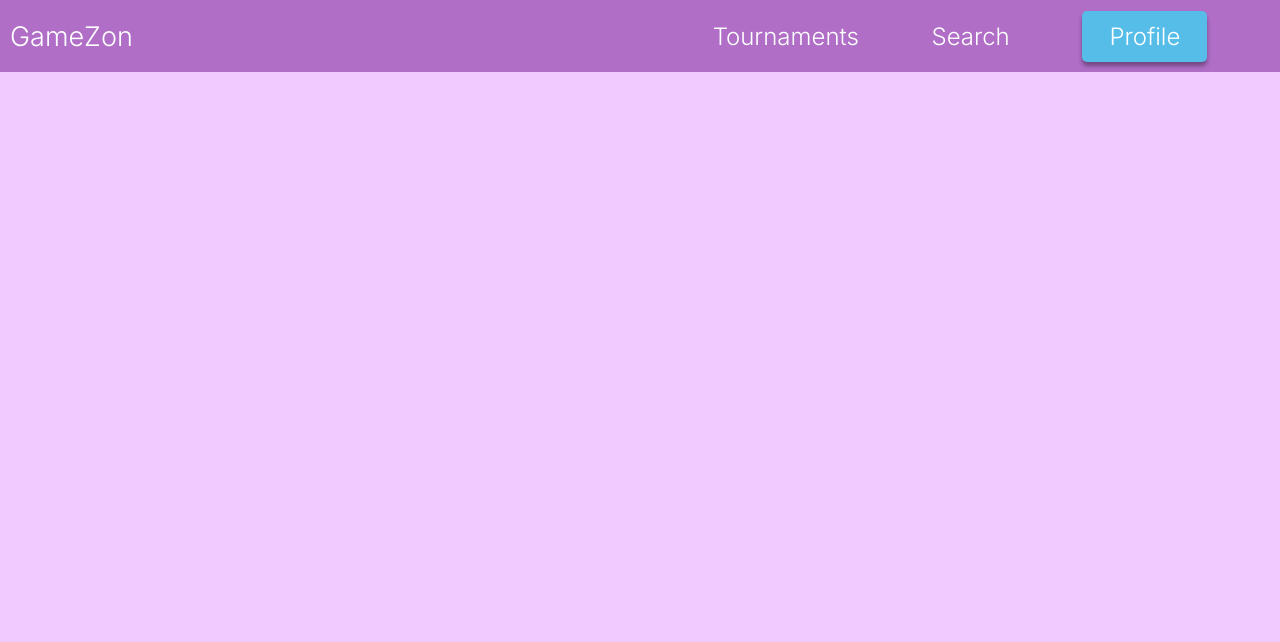
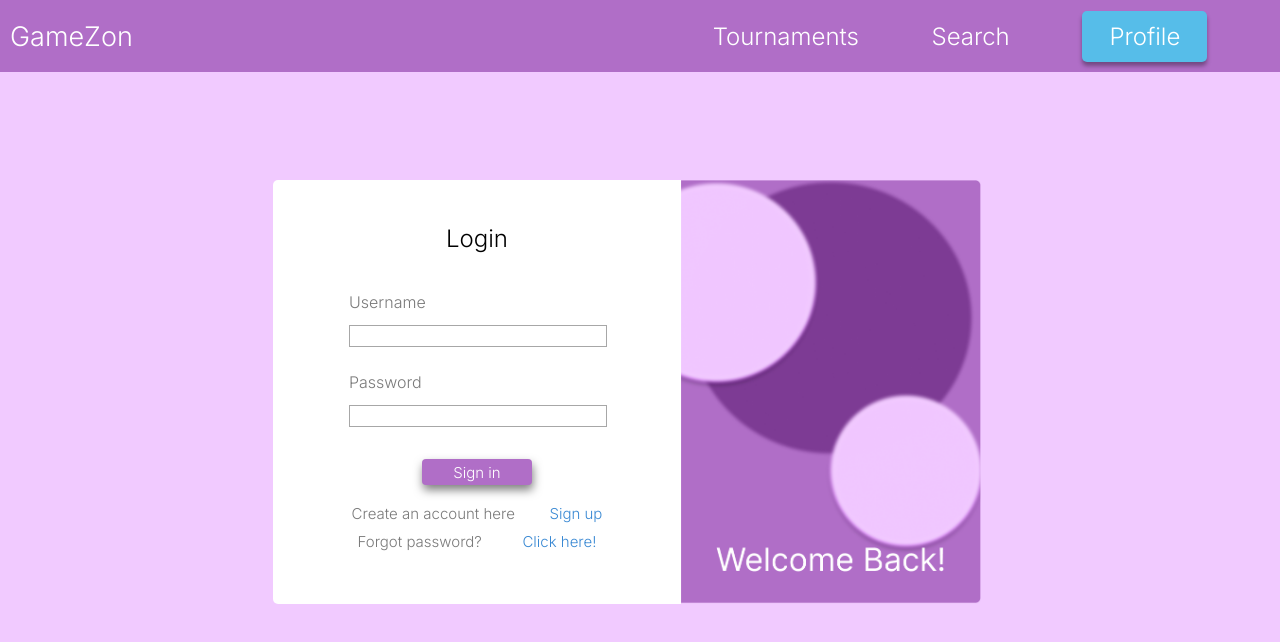
Before and after one commit to KeucaLV/GameZon, a React (Create React App) app in the folder grupa/: page /Login in a window 1280 px wide. Shown: the top 642 px of the page. Built offline with nearby package versions, Linux system fonts and the light colour scheme.

Commit message:
ralfina login un register
yeye

```diff
--- a/grupa/src/App.js
+++ b/grupa/src/App.js
@@ -4,6 +4,7 @@ import "./App.css";
 import Games from "./components/games.js";
 import Header from "./components/header.js";
 import Search from "./components/search.js";
+import Login from "./components/Login.js";
 
 function App() {
   return (
@@ -16,6 +17,7 @@ function App() {
           <Route exact path="/" element={<Games />} />
           <Route exact path="/Profile" element={<Profile />} />
           <Route exact path="/Search" element={<Search />} />
+          <Route exact path="/Login" element={<Login />} />
         </Routes>
       </BrowserRouter>{" "}
       {/* Changed this line */}
--- /dev/null
+++ b/grupa/src/components/Login.css
@@ -0,0 +1,163 @@
+* {
+  margin: 0;
+  padding: 0;
+}
+body {
+  font-family: "Inter";
+}
+.main {
+  display: flex;
+  justify-content: center;
+  align-items: center;
+  width: 100%;
+  min-height: 80vh;
+}
+.login {
+  display: flex;
+  flex-direction: row;
+  height: 424px;
+  max-width: 644px;
+  width: 60%;
+  align-self: center;
+}
+.login-form {
+  display: flex;
+  flex-direction: column;
+  width: 100%;
+  background-color: #ffffff;
+  border-radius: 5px 0px 0px 5px;
+  padding: 44px;
+  justify-content: center;
+  align-items: center;
+}
+.image {
+  min-width: 300px;
+  display: flex;
+  height: 100%;
+  background-color: #b06ec7;
+  border-radius: 0px 5px 5px 0px;
+}
+.login-label {
+  /* padding:44px; */
+  font-size: 24px;
+  height: 60px;
+}
+.login-inputs {
+  display: flex;
+  flex-direction: column;
+  justify-content: space-between;
+  /* margin-left:44px; */
+  height: 160px;
+  width: 80%;
+}
+.user-label {
+  font-size: 16px;
+  color: #7a7a7a;
+}
+.pass-label {
+  color: #7a7a7a;
+  font-size: 16px;
+}
+input {
+  width: 100%;
+  height: 20px;
+  outline: none;
+  border: 1px solid #a7a7a7;
+}
+input:focus {
+  border-color: #7a7a7a;
+}
+.user-input {
+  display: flex;
+  flex-direction: column;
+  justify-content: space-evenly;
+  height: 80px;
+  width: 100%;
+}
+.username-input {
+  width: 100%;
+  height: 20px;
+  outline: none;
+  border: 1px solid #a7a7a7;
+}
+.pass-input {
+  display: flex;
+  flex-direction: column;
+  justify-content: space-evenly;
+  height: 80px;
+  width: 100%;
+}
+.password-input {
+  width: 100%;
+  height: 20px;
+  outline: none;
+  border: 1px solid #a7a7a7;
+}
+.sign-in-button {
+  display: flex;
+  width: 100%;
+  height: 70px;
+  justify-content: center;
+  align-items: center;
+}
+.login-button {
+  width: 110px;
+  height: 26px;
+  background-color: #b06ec7;
+  border-radius: 4px;
+  border: none;
+  color: #ffffff;
+  box-shadow: 1px 5px 10px 0px rgba(0, 0, 0, 0.5);
+  font-size: 15px;
+}
+.login-button:hover {
+  background-color: #a153bd;
+  transform: scale(1.001);
+  cursor: pointer;
+}
+.register-page {
+  display: flex;
+  width: 320px;
+  justify-content: space-evenly;
+  height: 30px;
+}
+.register-text {
+  color: #7a7a7a;
+  font-size: 15px;
+}
+.sign-up-text {
+  color: #0066ff;
+  font-size: 15px;
+}
+
+/* .login-form {
+    border-radius: 5px;
+    width: 100%;
+  } */
+@media only screen and (max-width: 825px) {
+  .image {
+    display: none;
+  }
+}
+
+.login {
+  margin-left: -90px;
+}
+
+.forgot-page {
+  display: flex;
+  width: 320px;
+  justify-content: space-evenly;
+  height: 30px;
+}
+.forgot-text {
+  color: #7a7a7a;
+  font-size: 15px;
+}
+.click-here-text {
+  color: #0066ff;
+  font-size: 15px;
+}
+img {
+  width: 100%;
+}
--- /dev/null
+++ b/grupa/src/components/Login.js
@@ -0,0 +1,49 @@
+import React from "react";
+import "./Login.css";
+import Ww from "./ww.png";
+
+function Login() {
+  return (
+    <div className="main">
+      <div className="login">
+        <div className="login-form">
+          <div className="login-label">Login</div>
+          <div className="login-inputs">
+            <div className="user-input">
+              <label htmlFor="user" className="user-label">
+                Username
+              </label>
+              <input type="text" className="username-input" />
+            </div>
+            <div className="pass-input">
+              <label htmlFor="pass" className="pass-label">
+                Password
+              </label>
+              <input type="text" className="password-input" />
+            </div>
+          </div>
+          <div className="sign-in-button">
+            <button className="login-button">Sign in</button>
+          </div>
+          <div className="register-page">
+            <div className="register-text">Create an account here</div>
+            <div className="sign-up-text">
+              <a href="#">Sign up</a>
+            </div>
+          </div>
+          <div className="forgot-page">
+            <div className="forgot-text">Forgot password?</div>
+            <div className="click-here-text">
+              <a href="#">Click here!</a>
+            </div>
+          </div>
+        </div>
+        <div className="image">
+          <img src={Ww} alt="Ww" />
+        </div>
+      </div>
+    </div>
+  );
+}
+
+export default Login;
--- /dev/null
+++ b/grupa/src/components/Register.css
@@ -0,0 +1,155 @@
+/* * {
+  margin: 0;
+  padding: 0;
+}
+body {
+  display: flex;
+  justify-content: center;
+  min-height: 100vh;
+  align-items: center;
+  background-color: #f1caff;
+  font-family: "Inter";
+} */
+.login {
+  display: flex;
+  flex-direction: row;
+  height: 424px;
+  max-width: 644px;
+  width: 100%;
+}
+.login-form {
+  display: flex;
+  flex-direction: column;
+  width: 100%;
+  background-color: #ffffff;
+  border-radius: 5px 0px 0px 5px;
+  padding: 44px;
+}
+.image {
+  min-width: 300px;
+  display: flex;
+  height: 100%;
+  background-color: #b06ec7;
+  border-radius: 0px 5px 5px 0px;
+}
+.login-label {
+  /* padding:44px; */
+  font-size: 24px;
+  height: 60px;
+}
+.login-inputs {
+  display: flex;
+  flex-direction: column;
+  justify-content: space-between;
+  /* margin-left:44px; */
+  height: 160px;
+}
+.user-label {
+  font-size: 16px;
+  color: #7a7a7a;
+}
+.pass-label {
+  color: #7a7a7a;
+  font-size: 16px;
+}
+input:focus {
+  border-color: #7a7a7a;
+}
+.user-input {
+  display: flex;
+  flex-direction: column;
+  justify-content: space-evenly;
+  height: 80px;
+  width: 100%;
+}
+.username-input {
+  width: 100%;
+  height: 20px;
+  outline: none;
+  border: 1px solid #a7a7a7;
+}
+.pass-input {
+  display: flex;
+  flex-direction: column;
+  justify-content: space-evenly;
+  height: 80px;
+  width: 100%;
+}
+.sign-in-button {
+  display: flex;
+  width: 100%;
+  height: 70px;
+  justify-content: center;
+  align-items: center;
+}
+.login-button {
+  width: 110px;
+  height: 26px;
+  background-color: #b06ec7;
+  border-radius: 4px;
+  border: none;
+  color: #ffffff;
+  box-shadow: 1px 5px 10px 0px rgba(0, 0, 0, 0.5);
+  font-size: 15px;
+}
+.login-button:hover {
+  background-color: #a153bd;
+  transform: scale(1.001);
+}
+.register-page {
+  display: flex;
+  width: 320px;
+  justify-content: space-evenly;
+  height: 30px;
+}
+.register-text {
+  color: #7a7a7a;
+  font-size: 15px;
+}
+.sign-up-text {
+  color: #0066ff;
+  font-size: 15px;
+}
+@media only screen and (max-width: 700px) {
+  .image {
+    display: none;
+  }
+  .login-form {
+    border-radius: 5px;
+    width: 100%;
+  }
+}
+.forgot-page {
+  display: flex;
+  width: 320px;
+  justify-content: space-evenly;
+  height: 30px;
+}
+.forgot-text {
+  color: #7a7a7a;
+  font-size: 15px;
+}
+.click-here-text {
+  color: #0066ff;
+  font-size: 15px;
+}
+img {
+  width: 100%;
+}
+.accept-page {
+  display: flex;
+  min-height: 50px;
+  justify-content: flex-start;
+  align-items: Center;
+}
+input.checkbox {
+  background: #d9d9d9;
+  border: transparent;
+  width: 10%;
+}
+.password-input {
+  width: 100%;
+  height: 20px;
+  outline: none;
+  border: 1px solid #a7a7a7;
+}
```
Also changed, not shown: grupa/src/components/Register.js (added, +52 -0 lines), grupa/src/components/w.png (added), grupa/src/components/ww.png (added).
